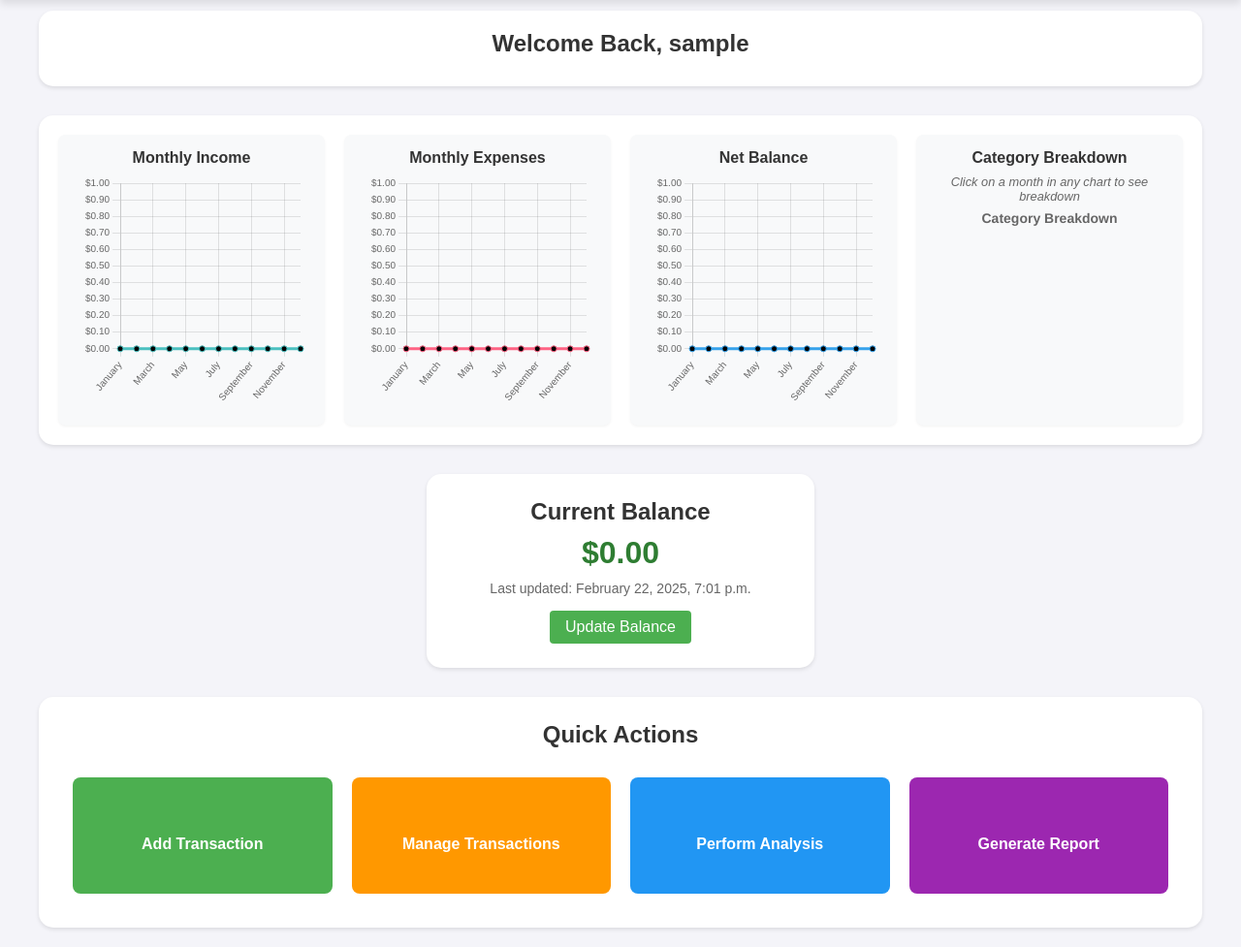
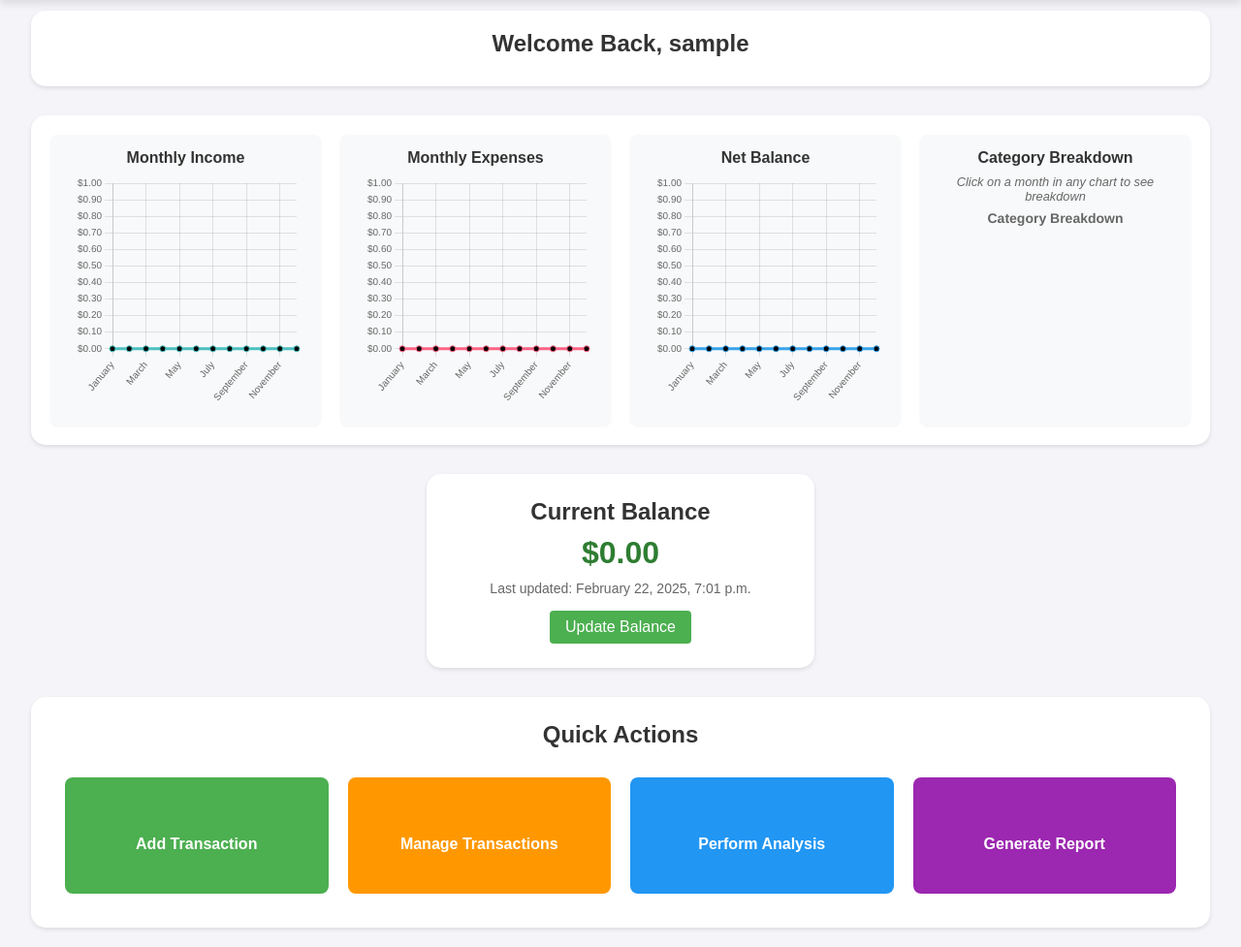
Before and after one commit to Sandy2k3/Finance-Tracker, a Django app: page /finance/home/ in a window 1280 px wide. Shown: the part 69-1046 px from the top of the page at 97% size. Run offline with Django 5.2, Linux system fonts and the light colour scheme; the visitor is signed in with stand-in values (Sample User, id 1); data comes from the database, SQL or seed files in the repository; data that the repository does not hold is empty; parts of the project's set-up code (start-up, migrations or seed data) failed here and were passed over.

Commit message:
minor debug

```diff
--- a/finance/static/home.css
+++ b/finance/static/home.css
@@ -74,7 +74,6 @@ body {
 
 /* Container Styling */
 .container {
-    max-width: 1200px;
     width: 95%;
     margin: 80px auto 20px;
     padding: 0;
```
